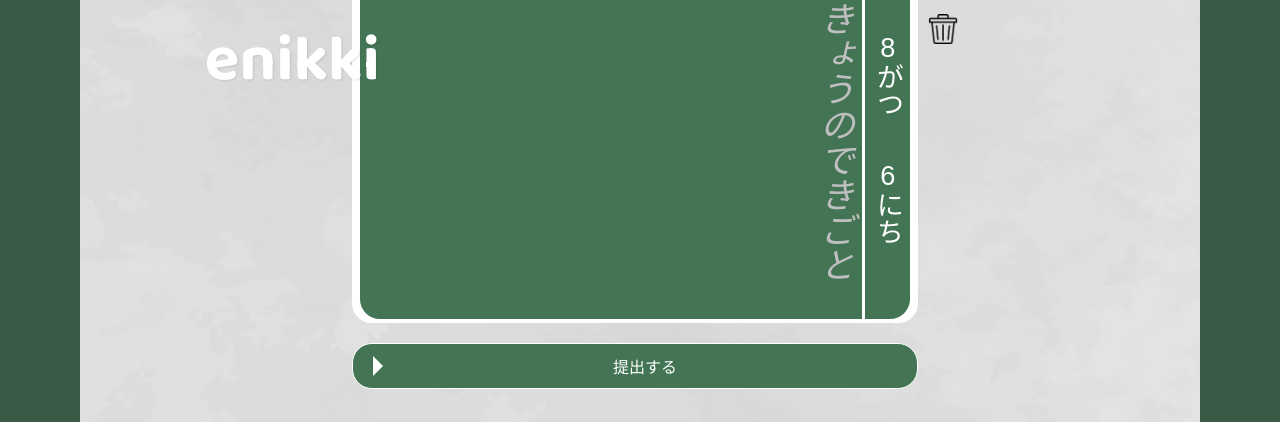
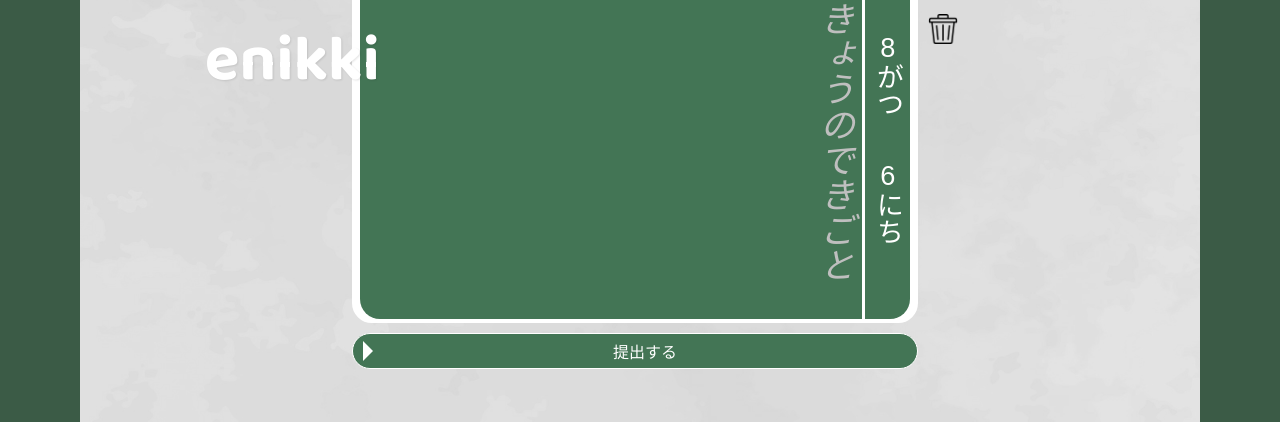
Before and after one commit to moriyoshi-kasuga/2025-summer-techjam, a Flask app: page /create/ in a window 1280 px wide; the page is wider, and only the part inside the window is pictured. Shown: the part 378-800 px from the top of that part. Run offline with Flask 3, Linux system fonts and the light colour scheme; the visitor is signed in with stand-in values (Sample User, id 1); some web fonts are replaced.

Commit message:
fix: style on create

```diff
--- a/app/templates/create.html
+++ b/app/templates/create.html
@@ -30,7 +30,7 @@
     opacity: 0;
     transition: opacity 3s ease;
     justify-content: center;
-    height: 100%;
+    height: calc(100dvh - 60px);
     margin-left: 30px;
   }
 
@@ -157,10 +157,10 @@
   }
 
   #submit-button {
-    margin-top: 20px;
+    margin-top: 10px;
     display: flex;
     align-items: center;
-    padding: 10px 20px;
+    padding: 5px 10px;
     border: 1px solid white;
     border-radius: 20px;
     background-color: transparent;
@@ -197,7 +197,7 @@
       width: 100%;
       justify-content: center;
       align-items: center;
-      margin-top: 20px;
+      margin-top: 10px;
       margin-left: 0;
       margin-bottom: 10px;
       gap: 15px;
```
